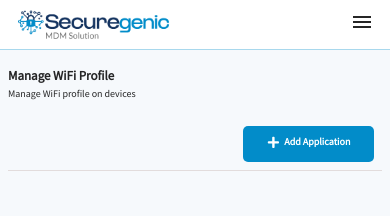
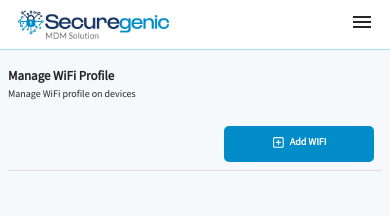
Before and after one commit to OsamaAslam29/SecureGenic-DeviceManagement, a React (Create React App) app in the folder securegenic/: page /Wifi in a window 390 px wide. Shown: the top 216 px of the page. Built offline with nearby package versions, Linux system fonts and the light colour scheme.

Commit message:
wifi page

```diff
--- a/securegenic/src/Components/Navbar/Navbar.scss
+++ b/securegenic/src/Components/Navbar/Navbar.scss
@@ -8,7 +8,6 @@
     background: #fff;
     border-bottom: 1px solid #219bd063;
 }
-
 .logo img {
     display: flex;
     height: 50px;
--- a/securegenic/src/Pages/ApplicationManagement/Application/ApplicationCard.scss
+++ b/securegenic/src/Pages/ApplicationManagement/Application/ApplicationCard.scss
@@ -9,18 +9,18 @@
     background-color: white;
     button{
         display: flex;
-        gap: .7rem;
-        padding: .4rem 1.5rem;
+        justify-content: center;
+        align-items: center;
+        gap: .4rem;
+        padding: .3rem 1.2rem;
+        font-size: 1.2rem;
         color: #FFFFFF;
         background-color: #028CC9;
         border: none;
         outline: none;
         border-radius: 5px;
-          .icon{
-                // font-size: 1rem;
-            }
             .text{
-              font-size: 13px;
+              font-size: 14px;
               font-weight: bold;
             }
         }
--- a/securegenic/src/Pages/WifiProfile/Wifi.jsx
+++ b/securegenic/src/Pages/WifiProfile/Wifi.jsx
@@ -1,6 +1,6 @@
 import React from 'react'
 import './Wifi.scss'
-import { FaPlus } from 'react-icons/fa';
+import { FiPlusSquare } from 'react-icons/fi';
 import Heading from '../../Components/0-Atoms/Heading/Heading'
 
 const Wifi = () => {
@@ -10,8 +10,8 @@ const Wifi = () => {
         <Heading heading="Manage WiFi Profile" para="Manage WiFi profile on devices"/>
         <div className="wifi_button">
         <button>
-                <div className="icon"><FaPlus/> </div>
-                <div className="text">Add Application</div>
+                <div className="icon"><FiPlusSquare/> </div>
+                <div className="text">Add WIFI</div>
             </button>
         </div>
 
--- a/securegenic/src/Pages/WifiProfile/Wifi.scss
+++ b/securegenic/src/Pages/WifiProfile/Wifi.scss
@@ -40,7 +40,7 @@
         width: 76vw;
         button{
             gap: .5rem;
-            padding: .65rem 2rem;
+            padding: .5rem 3rem;
               .icon{
                     font-size: 1rem;
                 }
@@ -59,7 +59,7 @@
         width: 96vw;
         button{
             gap: .3rem;
-            padding: .5rem 1.5rem;
+            padding: .5rem 3rem;
               .icon{
                     font-size: .8rem;
                 }
```
